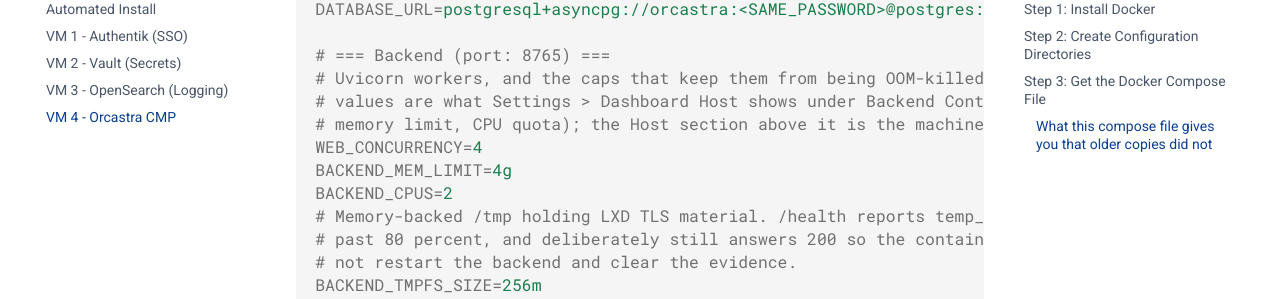
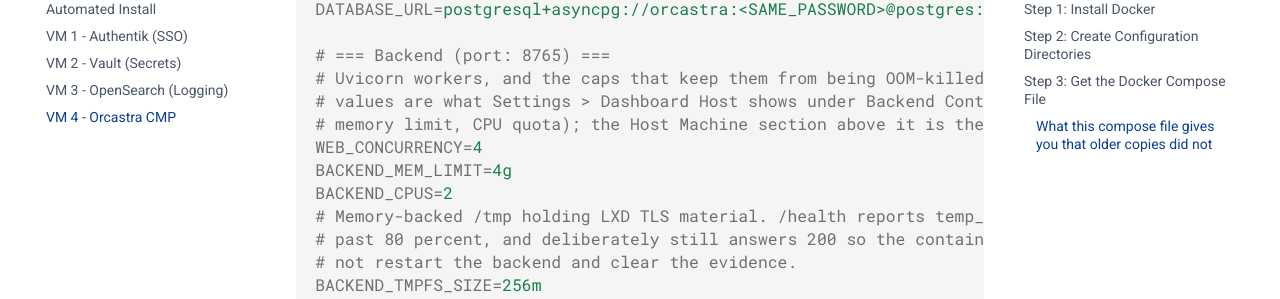
Before and after one commit to sctsivali/orcastra-docs, an MkDocs documentation site: the page built from docs/deployment/vm4-dashboard.md, in a window 1280 px wide and 900 px high, scrolled down 4375 px. Shown: the part 147-446 px from the top of the window. Built offline with MkDocs 1.6.1 and Material for MkDocs 9.7.7, drawn with Linux system fonts in a browser that asks for light colours; comment, search, counter and statistics services are not loaded; the version menu is left out.

Commit message:
docs(deployment): name the Host Machine section as the panel shows it
Settings > Dashboard Host now titles the machine's own figures Host Machine,
next to Backend Container. The two compose comments that point operators at
the panel use the new name.

```diff
--- a/docs/deployment/vm4-dashboard.md
+++ b/docs/deployment/vm4-dashboard.md
@@ -186,7 +186,7 @@
           postgres:
             condition: service_healthy
         # Resource limits. Settings > Dashboard Host reports these as the Backend Container
-        # figures, next to the machine's own under Host.
+        # figures, next to the machine's own under Host Machine.
         # Measured, not guessed: four uvicorn workers sat at 587/524/461/446 MB under QA load,
         # 2018 MB against a 2g cap, and the kernel OOM-killed two of them. That failure is silent
         # (RestartCount stays 0, the healthcheck passes, no ERROR line is logged) and shows up
@@ -659,7 +659,7 @@
 # === Backend (port: 8765) ===
 # Uvicorn workers, and the caps that keep them from being OOM-killed silently. The three
 # values are what Settings > Dashboard Host shows under Backend Container (workers expected,
-# memory limit, CPU quota); the Host section above it is the machine itself.
+# memory limit, CPU quota); the Host Machine section above it is the machine itself.
 WEB_CONCURRENCY=4
 BACKEND_MEM_LIMIT=4g
 BACKEND_CPUS=2
```
